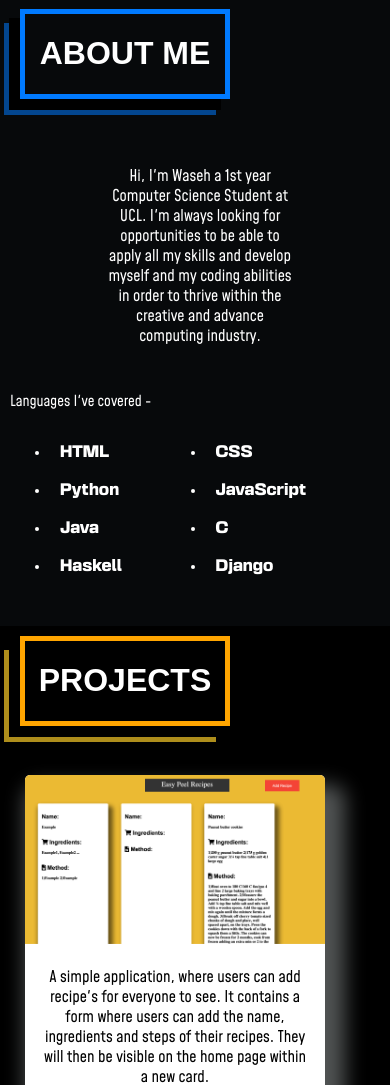
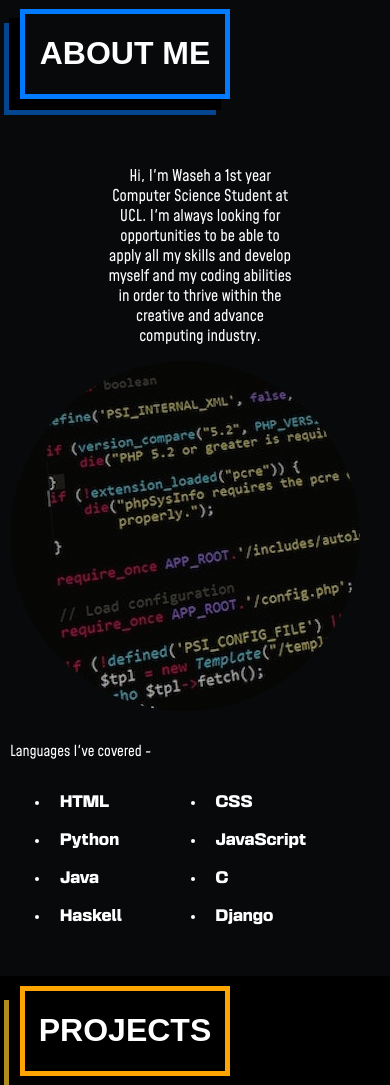
Before and after one commit to mwkhan9/portfolio_website, a PHP site: page / in a window 390 px wide. Shown: the part 1145-2230 px from the top of the page. Run offline with PHP 8.4, Linux system fonts and the light colour scheme.

```diff
--- a/style.css
+++ b/style.css
@@ -339,9 +339,7 @@ body{
     .skills{
         grid-template-columns: auto auto;
     }
-    .profile{
-        display: none;
-    }
+
 }
 
 @media only screen and (max-width: 400px) {
```
